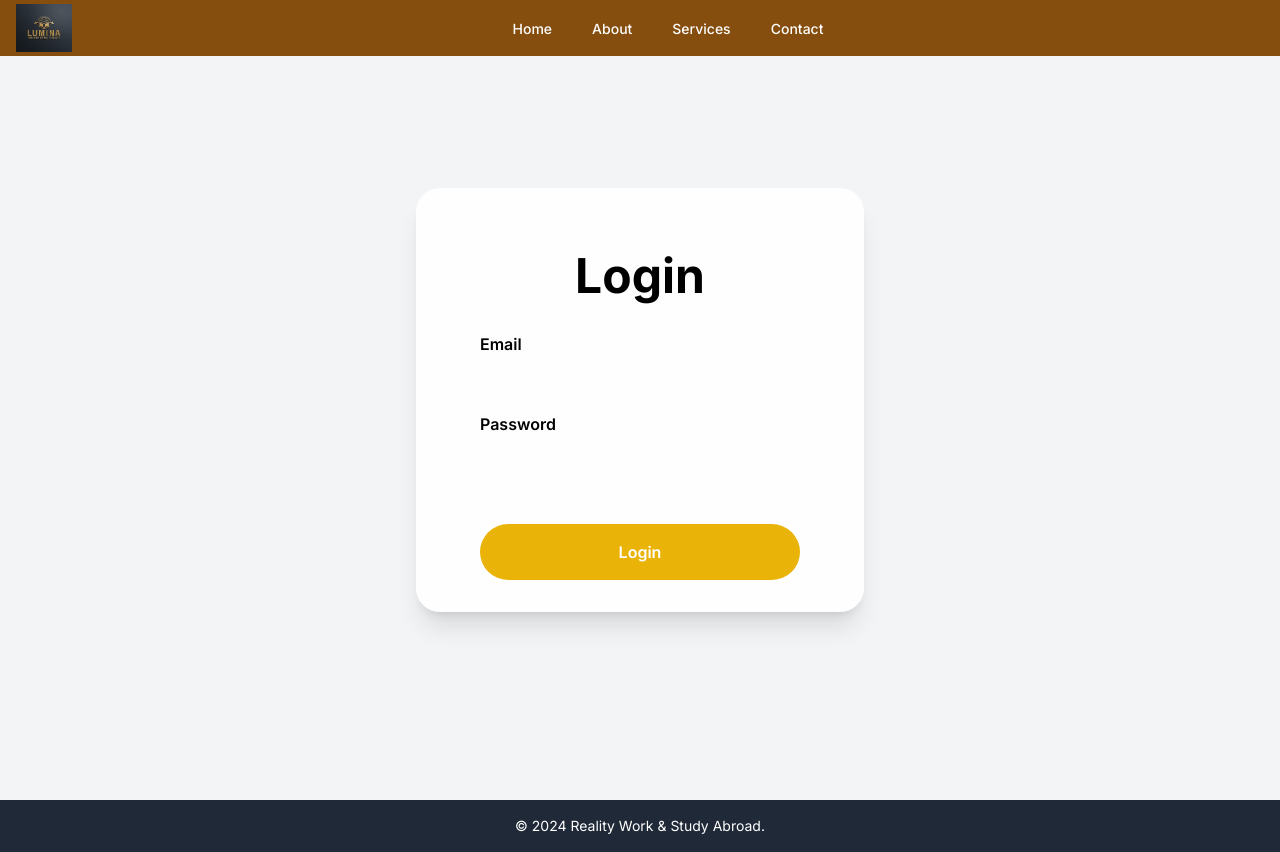
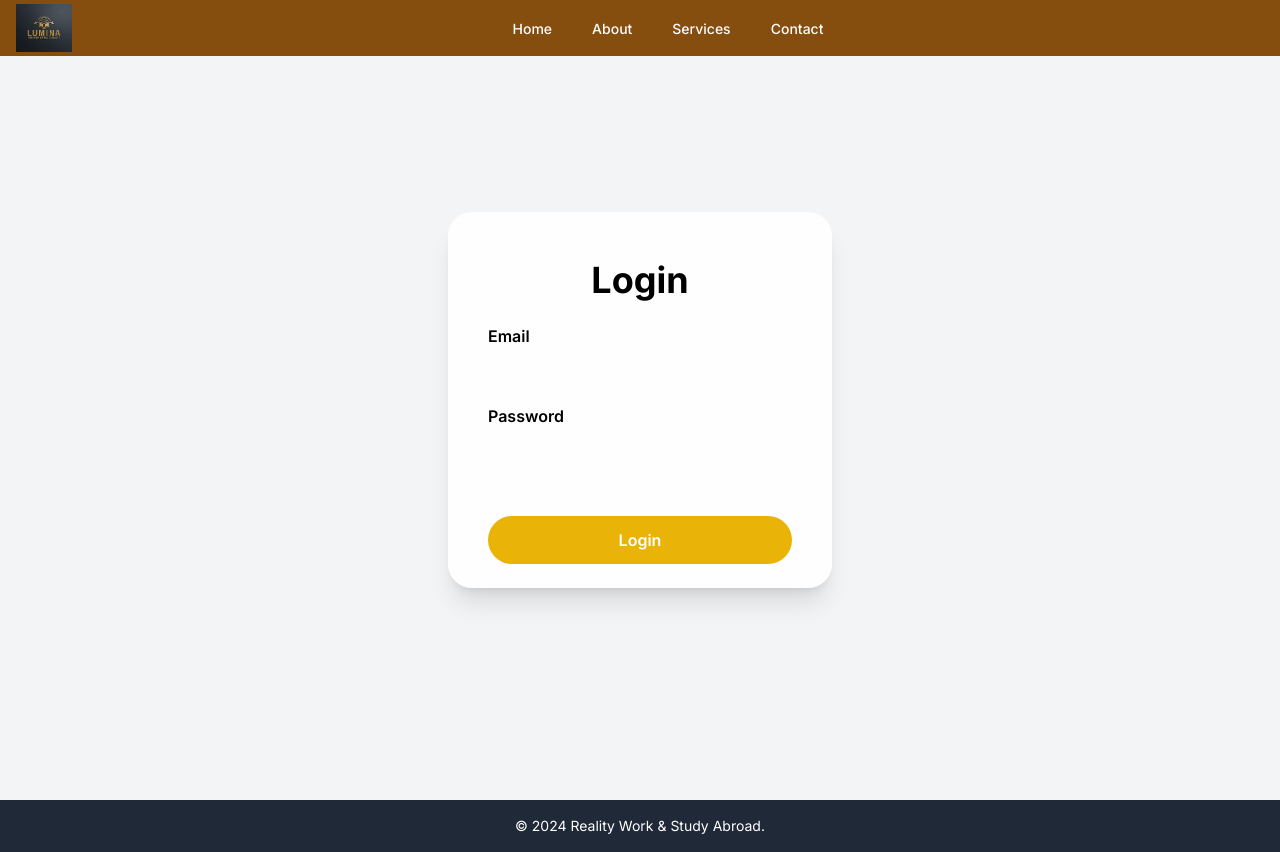
Before and after one commit to REBECCANI/lumina-frontend, a Next.js app: page /login in a window 1280 px wide. Built offline with nearby package versions, Linux system fonts and the light colour scheme.

Commit message:
login update

```diff
--- a/src/app/home/page.tsx
+++ b/src/app/home/page.tsx
@@ -89,12 +89,12 @@ const RegisterForm = () => {
                                     </div>
                                     <div className="flex flex-col sm:flex-row gap-2">
                                         <div className="flex flex-col">
-                                            <label htmlFor="firstName" className="text-black font-bold text-black-600 mb-1">
+                                            <label htmlFor="firstName" className="text-black font-bold mb-1">
                                                 First Name
                                             </label>
                                             <input
                                                 id="firstName"
-                                                className="bg-yellow bg-opacity-20 rounded-full px-2 py-1"
+                                                className="bg-yellow bg-opacity-20 rounded-full px-2 py-1 text-black"
                                                 type="text"
                                                 onChange={(e) => setFirstName(e.target.value)}
                                                 onClick={resetError}
@@ -104,12 +104,12 @@ const RegisterForm = () => {
                                             />
                                         </div>
                                         <div className="flex flex-col">
-                                            <label htmlFor="lastName" className="text-black font-bold text-black-600 mb-1">
+                                            <label htmlFor="lastName" className="text-black font-bold mb-1">
                                                 Last Name
                                             </label>
                                             <input
                                                 id="lastName"
-                                                className="bg-yellow bg-opacity-20 rounded-full px-2 py-1"
+                                                className="bg-yellow bg-opacity-20 rounded-full px-2 py-1 text-black"
                                                 type="text"
                                                 onChange={(e) => setLastName(e.target.value)}
                                                 onClick={resetError}
@@ -120,12 +120,12 @@ const RegisterForm = () => {
                                         </div>
                                     </div>
                                     <div className="flex flex-col">
-                                        <label htmlFor="email" className="text-black font-bold text-black-600 mt-3 mb-3">
+                                        <label htmlFor="email" className="text-black font-bold mt-3 mb-3">
                                             Email
                                         </label>
                                         <input
                                             id="email"
-                                            className="bg-yellow bg-opacity-20 rounded-full px-2 py-1"
+                                            className="bg-yellow bg-opacity-20 rounded-full px-2 py-1 text-black"
                                             type="email"
                                             onChange={(e) => setEmail(e.target.value)}
                                             onClick={resetError}
@@ -136,12 +136,12 @@ const RegisterForm = () => {
                                     </div>
                                     <div className="flex flex-col sm:flex-row gap-2">
                                         <div className="flex flex-col">
-                                            <label htmlFor="password" className="text-black font-bold text-black-600 mb-3">
+                                            <label htmlFor="password" className="text-black font-bold mb-3">
                                                 Password
                                             </label>
                                             <input
                                                 id="password"
-                                                className="bg-yellow bg-opacity-20 rounded-full px-2 py-1"
+                                                className="bg-yellow bg-opacity-20 rounded-full px-2 py-1 text-black"
                                                 type="password"
                                                 onChange={(e) => setPassword(e.target.value)}
                                                 onClick={resetError}
@@ -151,12 +151,12 @@ const RegisterForm = () => {
                                             />
                                         </div>
                                         <div className="flex flex-col">
-                                            <label htmlFor="confirmPassword" className="text-black font-bold text-black-600 mb-3">
+                                            <label htmlFor="confirmPassword" className="text-black font-bold mb-3">
                                                 Confirm Password
                                             </label>
                                             <input
                                                 id="confirmPassword"
-                                                className="bg-yellow bg-opacity-20 rounded-full px-2 py-1"
+                                                className="bg-yellow bg-opacity-20 rounded-full px-2 py-1 text-black"
                                                 type="password"
                                                 onChange={(e) => setConfirmPassword(e.target.value)}
                                                 onClick={resetError}
--- a/src/app/login/page.tsx
+++ b/src/app/login/page.tsx
@@ -56,20 +56,20 @@ const LoginForm = () => {
 
     return (
         <div className="min-h-screen flex justify-center items-center bg-gray-100">
-            <div className="flex flex-col w-full max-w-md p-8 bg-white bg-opacity-90 rounded-3xl shadow-xl">
-                <div className="flex flex-col items-center justify-center py-8">
-                    <h1 className="text-black font-bold text-5xl">Login</h1>
+            <div className="flex flex-col w-full max-w-md p-8 bg-white bg-opacity-90 rounded-3xl shadow-xl sm:max-w-sm sm:p-6">
+                <div className="flex flex-col items-center justify-center py-8 sm:py-6">
+                    <h1 className="text-black font-bold text-5xl sm:text-4xl">Login</h1>
                 </div>
                 <form onSubmit={handleLogin}>
-                    <div className="mx-8">
+                    <div className="mx-8 sm:mx-4">
                         <div className={`${errorMessage ? '' : 'hidden'} bg-red-100 rounded h-fit py-4 px-4 mb-6 text-red-500`}>
                             <span className="text-red-600 font-bold">Error: </span>{errorMessage}
                         </div>
-                        <label htmlFor="email" className="text-black font-semibold mb-4">
+                        <label htmlFor="email" className="text-black font-semibold mb-4 text-lg sm:text-base">
                             Email
                         </label>
                         <input
-                            className="w-full h-10 bg-white bg-opacity-20 rounded-full mb-4"
+                            className="w-full h-10 bg-white bg-opacity-20 rounded-full mb-4 px-4 text-black"
                             type="email"
                             onChange={(e) => setEmail(e.target.value)}
                             onClick={() => setErrorMessage('')}
@@ -77,11 +77,11 @@ const LoginForm = () => {
                             name="email"
                             required
                         />
-                        <label htmlFor="password" className="text-black font-semibold mb-4">
+                        <label htmlFor="password" className="text-black font-semibold mb-4 text-lg sm:text-base">
                             Password
                         </label>
                         <input
-                            className="px-4 w-full h-10 mb-4 bg-white bg-opacity-20 rounded-full"
+                            className="px-4 w-full h-10 mb-4 bg-white bg-opacity-20 rounded-full text-black"
                             type="password"
                             onChange={(e) => setPassword(e.target.value)}
                             onClick={() => setErrorMessage('')}
@@ -91,7 +91,7 @@ const LoginForm = () => {
                         />
                         <button
                             type="submit"
-                            className="mt-8 bg-gradient-to-r from-yellow-500 to-yellow-500 w-full py-4 rounded-full text-white text-md font-semibold"
+                            className="mt-8 bg-gradient-to-r from-yellow-500 to-yellow-500 w-full py-4 rounded-full text-white text-md font-semibold sm:py-3"
                         >
                             Login
                         </button>
```
